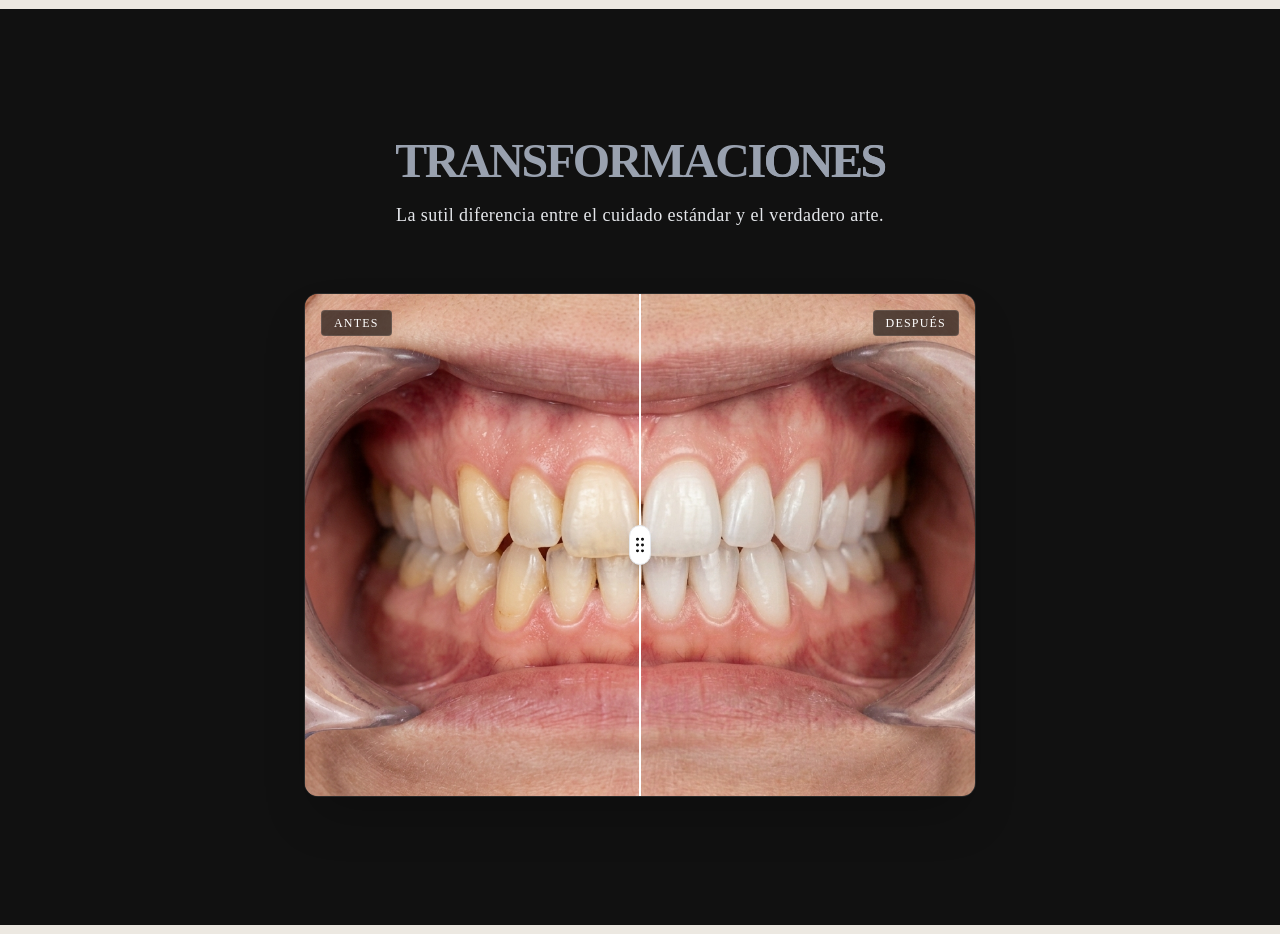
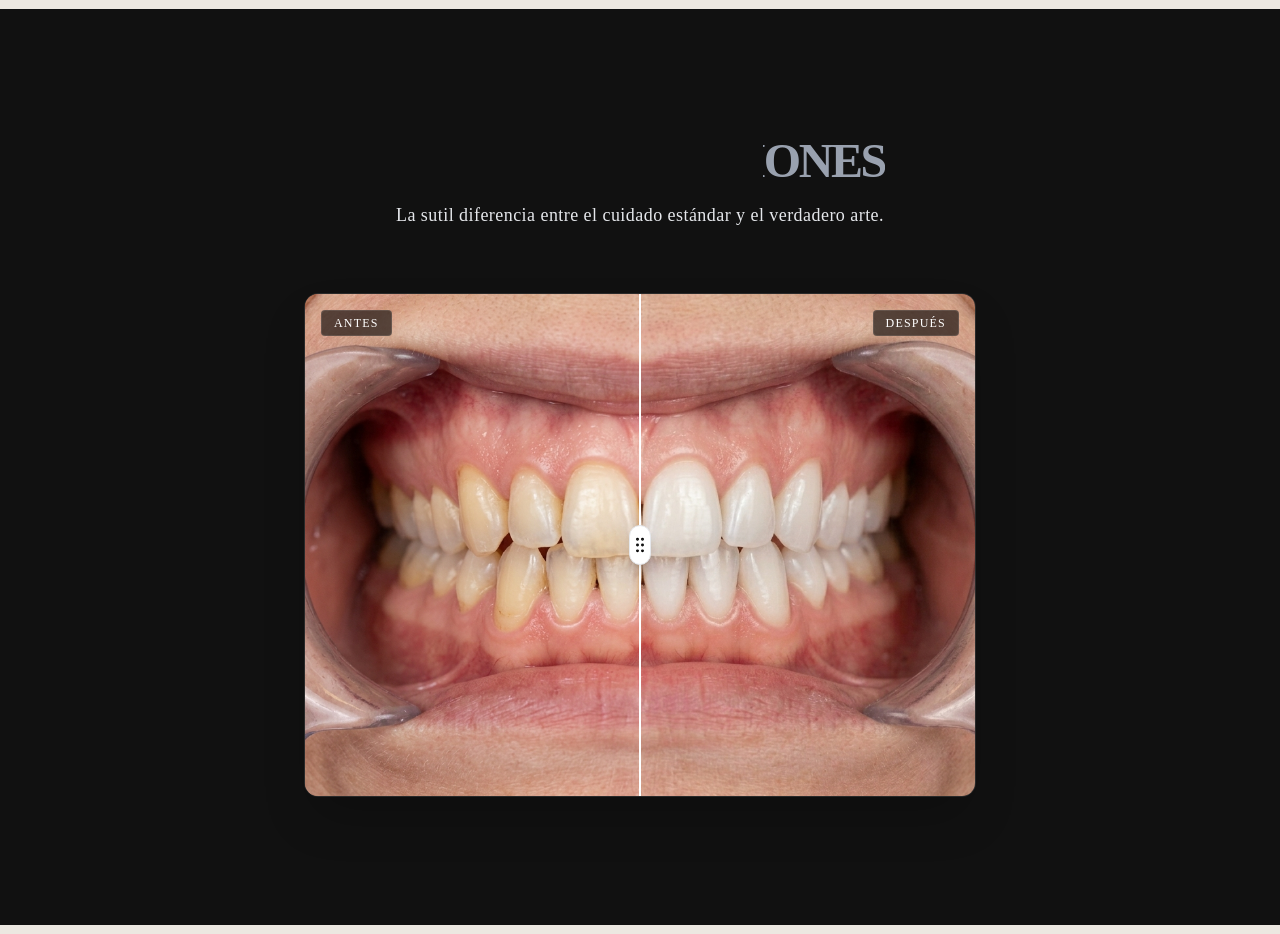
Before and after one commit to dfloresdaniel77-gif/dental-valez-demo, a Next.js app: page / in a window 1280 px wide. Shown: the part 3940-4874 px from the top of the page. Built offline with nearby package versions, Linux system fonts and the light colour scheme.

Commit message:
fix: override WebkitTextFillColor instead of setting text-transparent to preserve currentColor context for shimmer base

```diff
--- a/src/components/ui/shimmer-text.tsx
+++ b/src/components/ui/shimmer-text.tsx
@@ -67,12 +67,13 @@ export function ShimmerText({
   return (
     <motion.span
       className={cn(
-        "inline-block text-transparent bg-clip-text [-webkit-background-clip:text] bg-no-repeat",
+        "inline-block bg-clip-text [-webkit-background-clip:text] bg-no-repeat",
         "bg-[length:250%_100%] [--shimmer-base:currentColor] [--shimmer-glow:white]",
         className
       )}
       style={{
         backgroundImage: "linear-gradient(110deg, var(--shimmer-base), 45%, var(--shimmer-glow), 55%, var(--shimmer-base))",
+        WebkitTextFillColor: "transparent",
       }}
       initial={{ backgroundPosition: "200% center" }}
       animate={{ backgroundPosition: ["200% center", "-50% center"] }}
```
